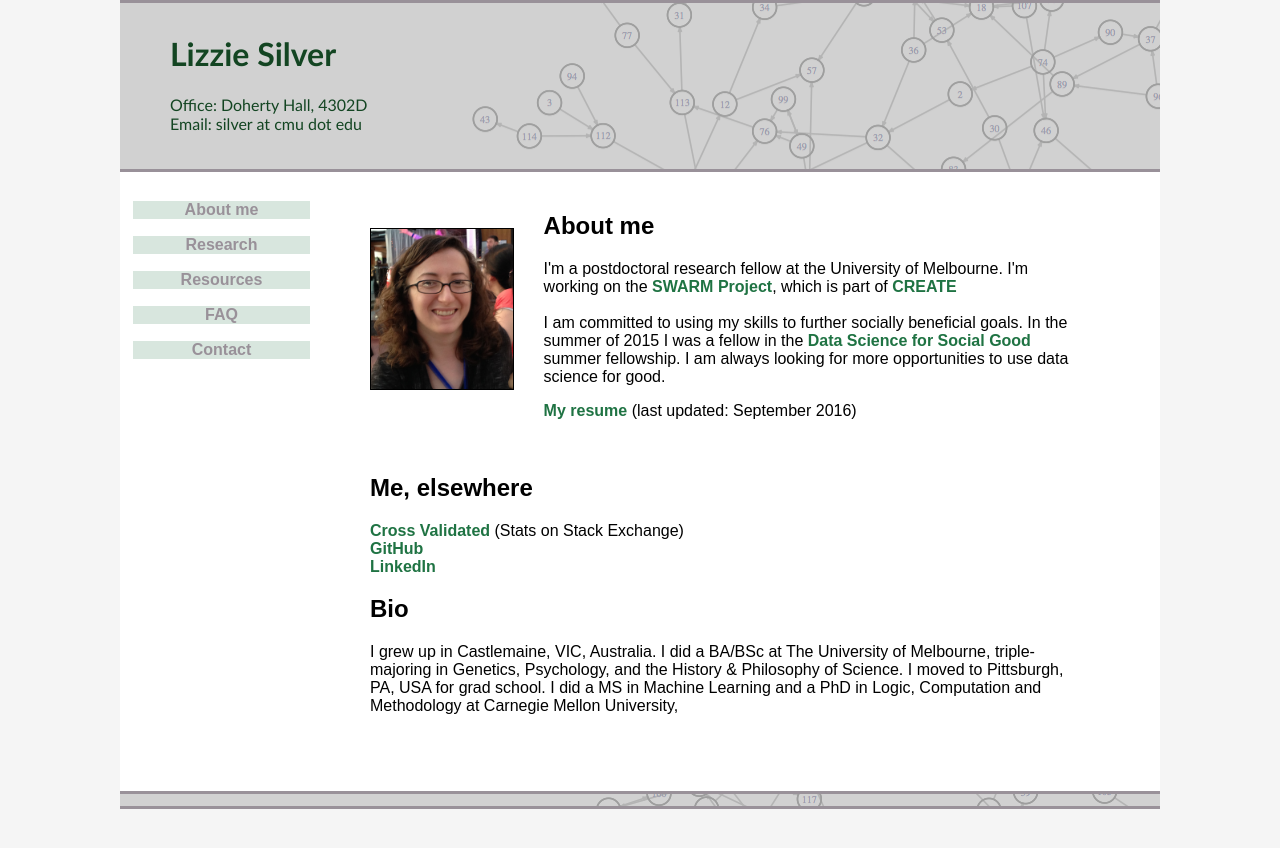
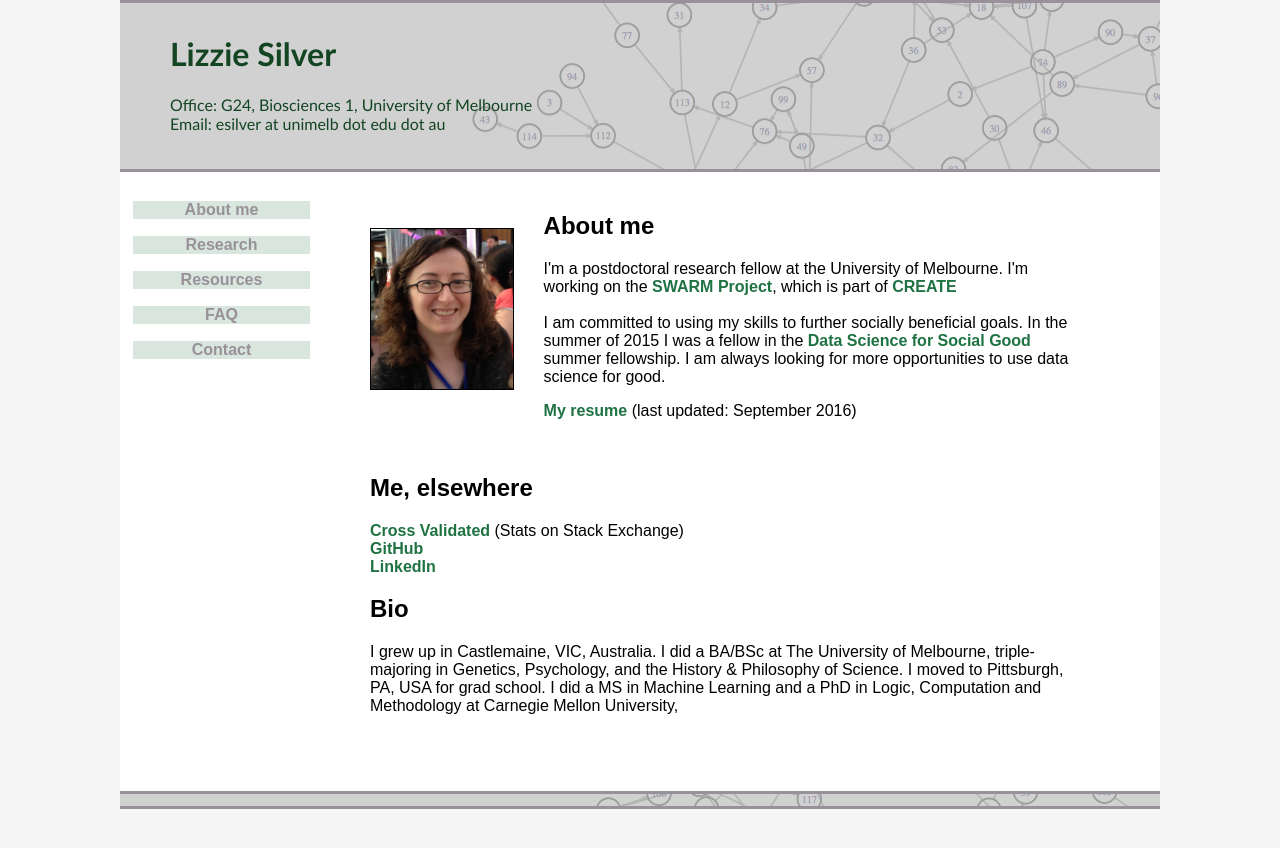
Before and after one commit to lizziesilver/lizziesilver.github.io, a Jekyll site: the page built from index.html, in a window 1280 px wide. Shown: the top 848 px of the page. Built offline with Jekyll 4.4.1, drawn with Linux system fonts in a browser that asks for light colours.

Commit message:
bringing contact details up to date

```diff
--- a/_layouts/default.html
+++ b/_layouts/default.html
@@ -25,8 +25,8 @@
 
       <div id="header">
        <h1>Lizzie Silver</h1>
-       <p>Office: Doherty Hall, 4302D <br>
-       Email: silver at cmu dot edu</p>
+       <p>Office: G24, Biosciences 1, University of Melbourne<br>
+       Email: esilver at unimelb dot edu dot au</p>
       </div>
 
 <!--      <div id="nav2">
```
